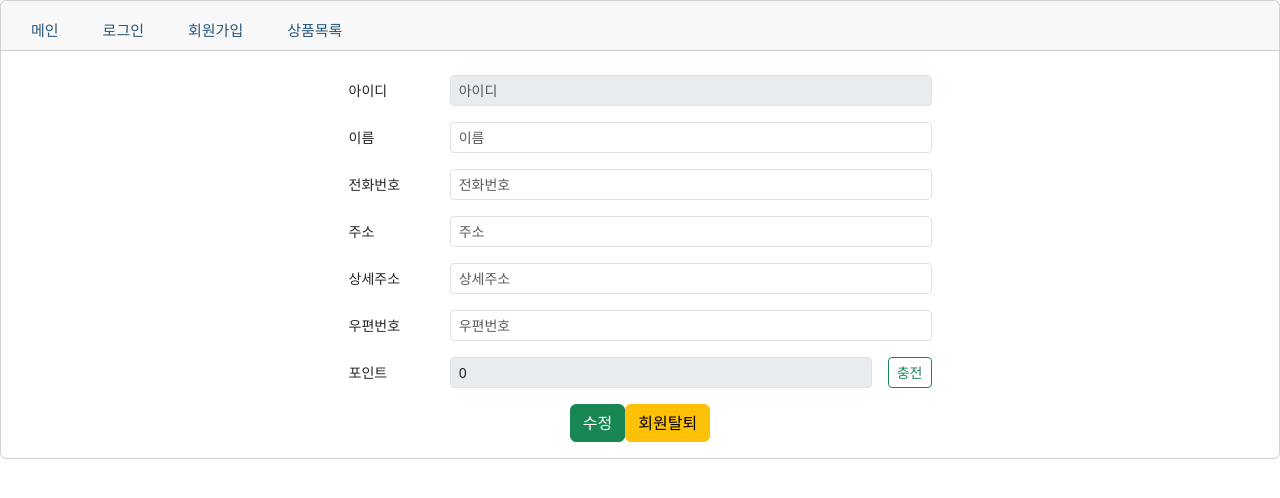
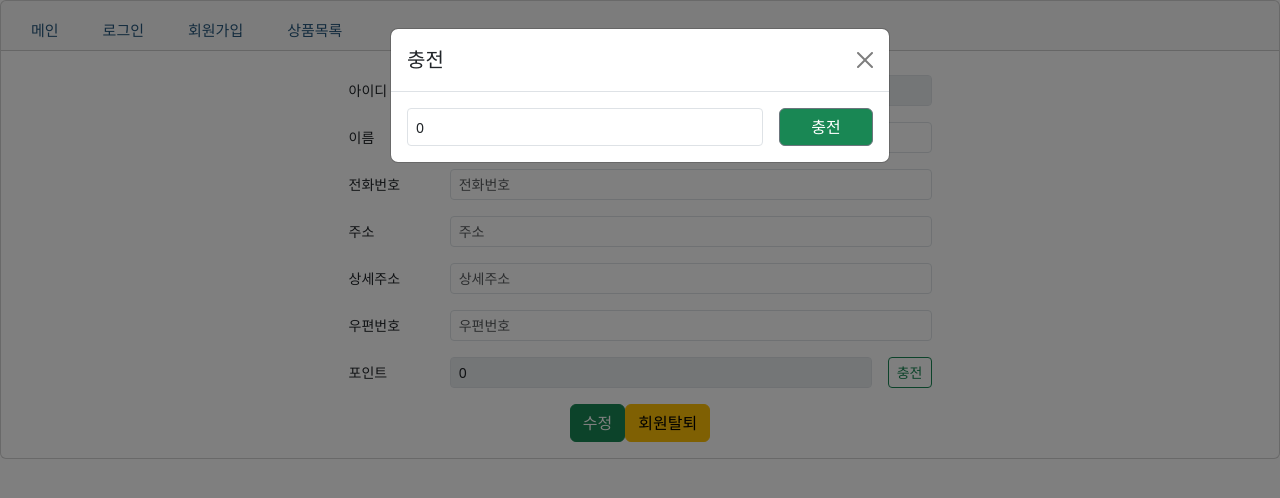
Before and after one commit to jeonDev/commerce-ui, a Vue app: page /mypage in a window 1280 px wide. Both pictures are taken after a click on the button "충전". Shown: the top 498 px of the page. Built offline with nearby package versions, Linux system fonts and the light colour scheme; no server answers.

Commit message:
feat ( Point ) : 마이페이지 Point 충전 (임시 바로 충전)

```diff
--- /dev/null
+++ b/src/api/PointApi.js
@@ -0,0 +1,11 @@
+import axios from "@/config/axios.js";
+
+export async function pointAdjustment(request) {
+    return await axios.post('/v1/point/adjustment', request)
+        .then(res => {
+            return res.data;
+        })
+        .catch(err => {
+            return err.response.data;
+        })
+}
--- a/src/components/member/MyPage.vue
+++ b/src/components/member/MyPage.vue
@@ -118,7 +118,7 @@
               size="sm"
               variant="outline-success"
               style="white-space: nowrap"
-              @click="addPoint"
+              @click="isShow = true"
           >
             충전
           </b-button>
@@ -141,6 +141,28 @@
         회원탈퇴
       </b-button>
     </div>
+
+    <b-modal
+        hide-footer
+        title="충전"
+        v-model="isShow"
+    >
+      <div class="d-flex justify-content-end">
+        <b-form-input
+            type="number"
+            id="input-sm"
+            size="sm"
+            placeholder="충전금액"
+            v-model="point"
+        />
+        <div class="p-2"></div>
+        <b-button
+            class="w-25 bg-success"
+            @click="addPoint"
+        >충전</b-button>
+      </div>
+    </b-modal>
+
   </div>
 </template>
 
@@ -148,6 +170,8 @@
 
 
 import {getMyUserInfo, updateUserInfo} from "@/api/MemberApi.js";
+import {pointAdjustment} from "@/api/PointApi.js";
+import {modalSetting} from "@/utils/utils.js";
 
 export default {
   data() {
@@ -160,7 +184,9 @@ export default {
         addrDetail: '',
         zipCode : '',
         point: 0
-      }
+      },
+      isShow: false,
+      point: 0
     }
   },
   methods: {
@@ -174,6 +200,18 @@ export default {
     },
     async addPoint() {
       // TODO: 포인트 충전
+      const res = await pointAdjustment({
+        pointProcessStatus: '0',
+        point: this.point
+      });
+
+      this.isShow = false;
+      if (res.code === '0000') {
+        this.getUserInfo();
+        this.point = 0;
+      }
+      modalSetting('충전 결과', res.code, res.message)
+
     },
     async terminate() {
       // TODO: 회원 탈퇴
```
